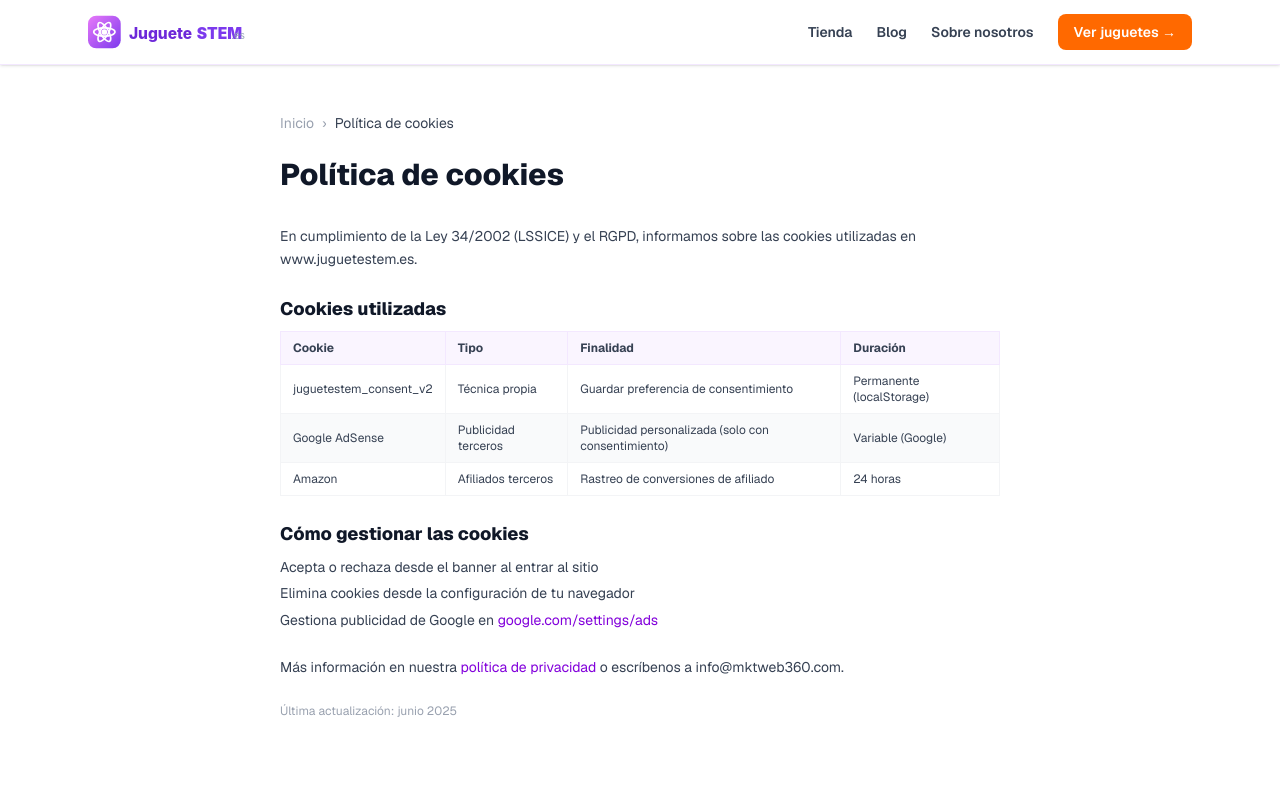
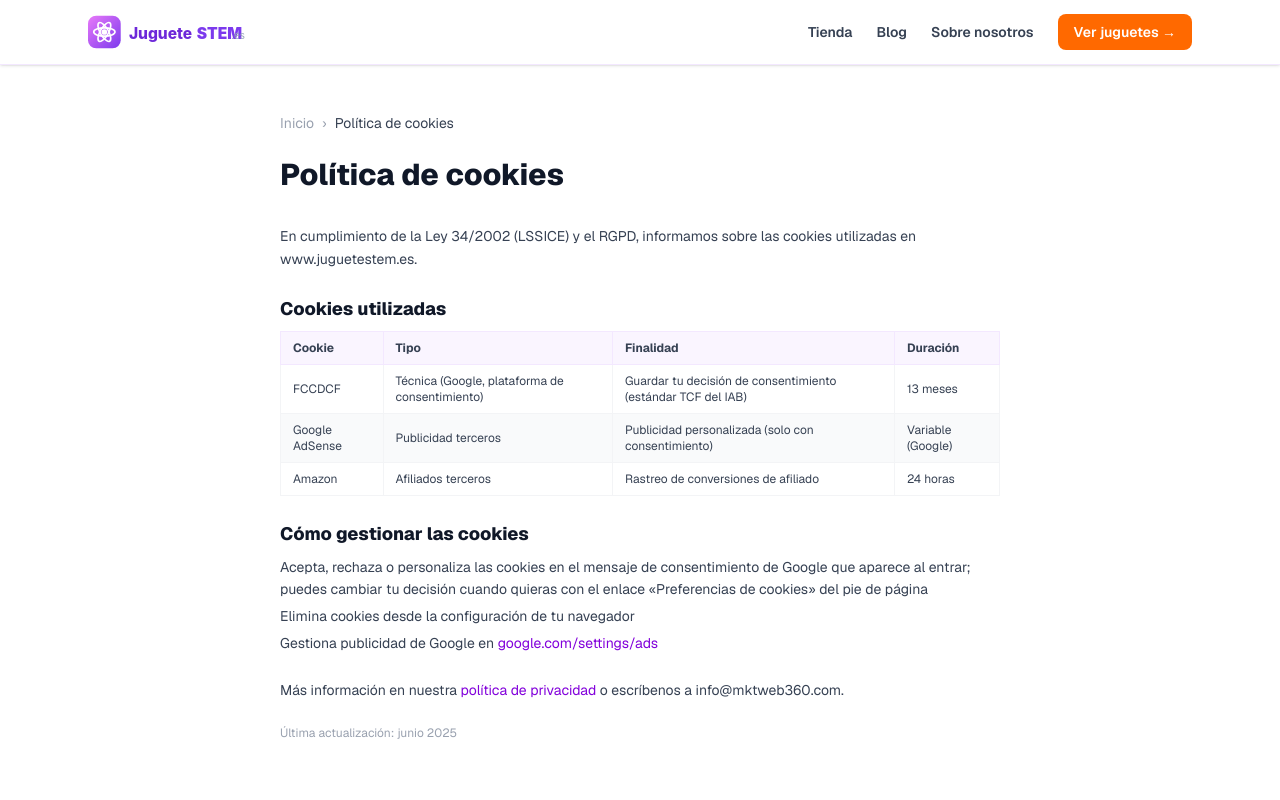
Before and after one commit to mktweb360/juguetestem, a Next.js app: page /politica-de-cookies in a window 1280 px wide. Shown: the top 800 px of the page. Built offline with nearby package versions, Linux system fonts and the light colour scheme.

Commit message:
docs(cookies): politica actualizada al mensaje de consentimiento de Google (cookie FCCDCF, 13 meses, observada en produccion)

```diff
--- a/app/politica-de-cookies/page.tsx
+++ b/app/politica-de-cookies/page.tsx
@@ -35,10 +35,10 @@
               </thead>
               <tbody>
                 <tr>
-                  <td className="px-3 py-2 border border-gray-100">juguetestem_consent_v2</td>
-                  <td className="px-3 py-2 border border-gray-100">Técnica propia</td>
-                  <td className="px-3 py-2 border border-gray-100">Guardar preferencia de consentimiento</td>
-                  <td className="px-3 py-2 border border-gray-100">Permanente (localStorage)</td>
+                  <td className="px-3 py-2 border border-gray-100">FCCDCF</td>
+                  <td className="px-3 py-2 border border-gray-100">Técnica (Google, plataforma de consentimiento)</td>
+                  <td className="px-3 py-2 border border-gray-100">Guardar tu decisión de consentimiento (estándar TCF del IAB)</td>
+                  <td className="px-3 py-2 border border-gray-100">13 meses</td>
                 </tr>
                 <tr className="bg-gray-50">
                   <td className="px-3 py-2 border border-gray-100">Google AdSense</td>
@@ -60,7 +60,7 @@
         <section>
           <h2 className="text-lg font-extrabold text-gray-900 mb-2">Cómo gestionar las cookies</h2>
           <ul className="space-y-1">
-            <li>Acepta o rechaza desde el banner al entrar al sitio</li>
+            <li>Acepta, rechaza o personaliza las cookies en el mensaje de consentimiento de Google que aparece al entrar; puedes cambiar tu decisión cuando quieras con el enlace «Preferencias de cookies» del pie de página</li>
             <li>Elimina cookies desde la configuración de tu navegador</li>
             <li>Gestiona publicidad de Google en <a href="https://www.google.com/settings/ads" className="text-purple-700 hover:underline" target="_blank" rel="noopener noreferrer">google.com/settings/ads</a></li>
           </ul>
```
